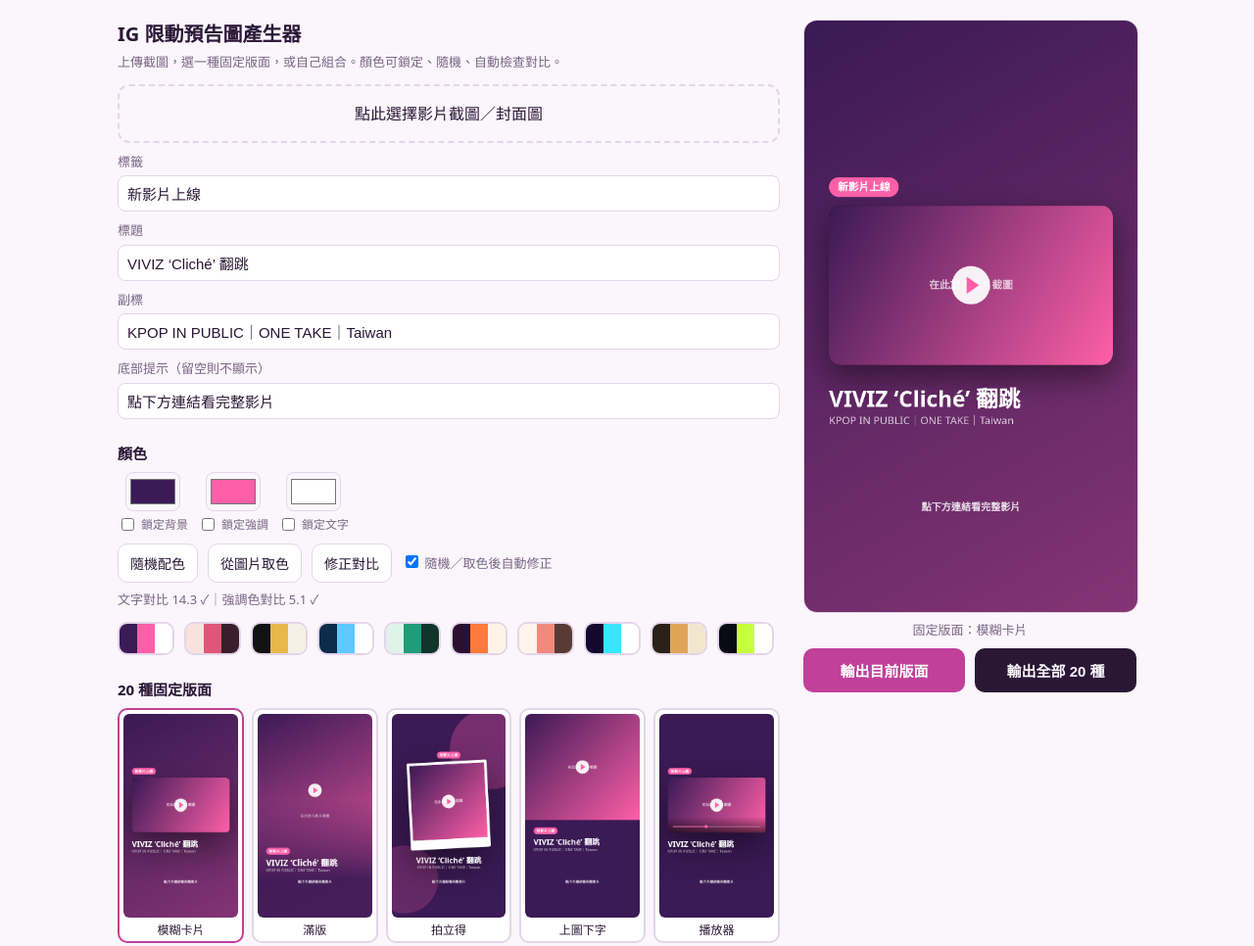
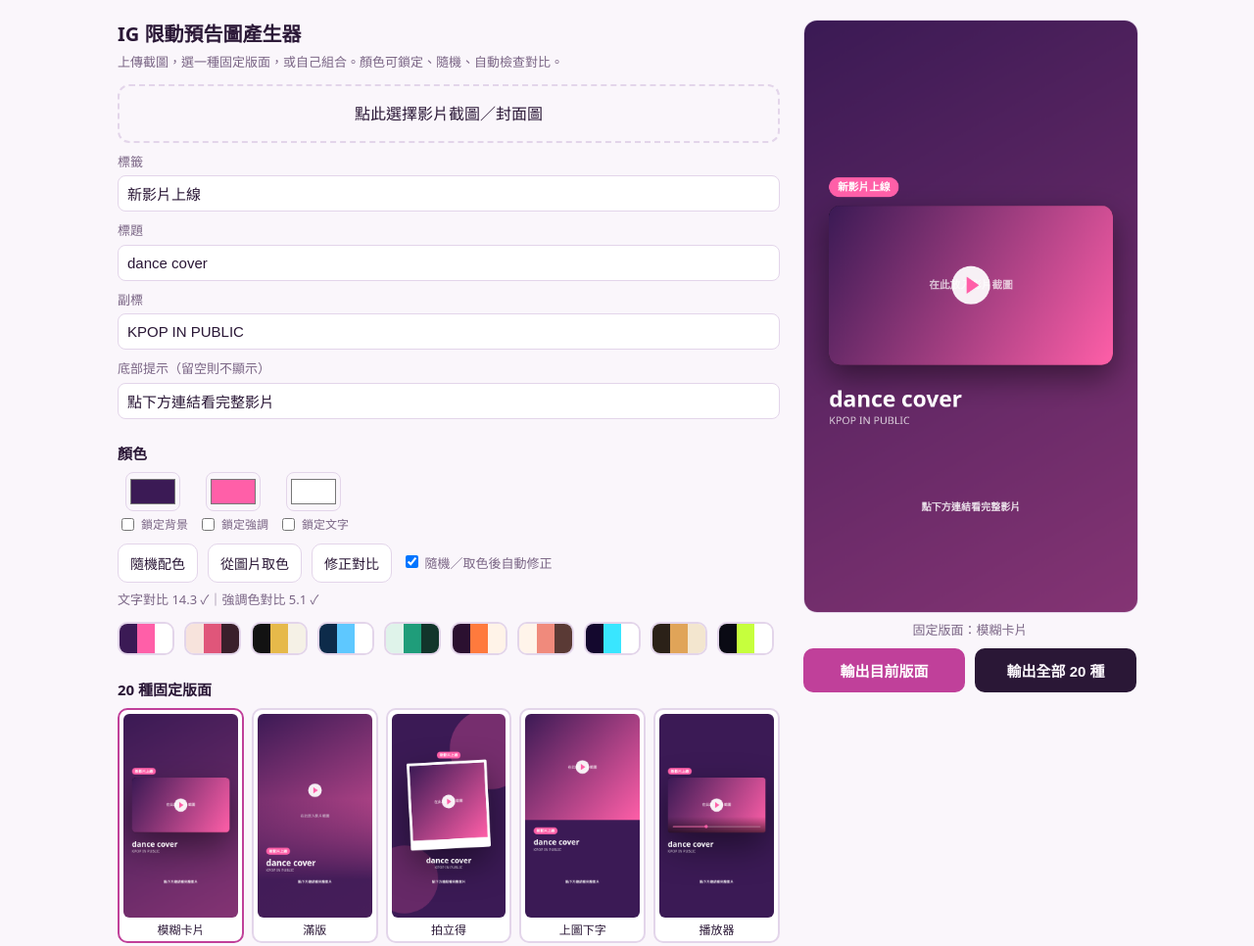
Before and after one commit to rockcold2007/reels, a plain HTML site: page index.html in a window 1280 px wide. Shown: the top 966 px of the page at 98% size. Drawn offline with Linux system fonts and the light colour scheme.

Commit message:
Add files via upload

```diff
--- a/index.html
+++ b/index.html
@@ -38,6 +38,7 @@ canvas.m{width:100%;max-width:340px;aspect-ratio:9/16;border-radius:14px;border:
 #out{display:none;margin-top:18px}
 .og{display:grid;grid-template-columns:repeat(auto-fill,minmax(130px,1fr));gap:10px;margin-top:8px}
 .og img{width:100%;border-radius:10px;display:block}
+.oi{display:grid;gap:6px}.oi .hint{margin:0;min-height:18px;text-align:center}button.dl{flex:none;width:100%;padding:10px}button.dl:disabled{opacity:.6}
 </style>
 </head>
 <body>
@@ -48,8 +49,8 @@ canvas.m{width:100%;max-width:340px;aspect-ratio:9/16;border-radius:14px;border:
 <label class="drop" for="f" id="dz">點此選擇影片截圖／封面圖</label>
 <input type="file" id="f" accept="image/*">
 <label class="l">標籤</label><input type="text" id="tag" value="新影片上線">
-<label class="l">標題</label><input type="text" id="t1" value="VIVIZ ‘Cliché’ 翻跳">
-<label class="l">副標</label><input type="text" id="t2" value="KPOP IN PUBLIC｜ONE TAKE｜Taiwan">
+<label class="l">標題</label><input type="text" id="t1" value="dance cover">
+<label class="l">副標</label><input type="text" id="t2" value="KPOP IN PUBLIC">
 <label class="l">底部提示（留空則不顯示）</label><input type="text" id="t3" value="點下方連結看完整影片">
 <h2>顏色</h2>
 <div class="row">
@@ -79,7 +80,7 @@ canvas.m{width:100%;max-width:340px;aspect-ratio:9/16;border-radius:14px;border:
 <button class="p" id="e1">輸出目前版面</button>
 <button class="p" id="e2" style="background:var(--fg);color:var(--bg)">輸出全部 20 種</button>
 </div>
-<div id="out"><p class="hint" style="margin-top:12px">長按圖片（電腦請按右鍵）即可儲存。</p><div class="og" id="og"></div></div>
+<div id="out"><p class="hint" id="dlh" style="margin-top:12px">按各張圖下方的「下載 PNG」即可儲存。</p><div class="og" id="og"></div></div>
 </section>
 </main>
 <script>
@@ -178,10 +179,14 @@ $('pick').onclick=function(){if(!o.img){$('dz').textContent='請先上傳圖片
 var k=Math.max(best[0],best[1],best[2]);if(k<200){var f=200/Math.max(k,1);best=best.map(function(v){return v*f})}
 setCols(hex(R/n*.3,G/n*.3,B/n*.3),hex(best[0],best[1],best[2]),'#ffffff')};
 $('f').addEventListener('change',function(e){var f=e.target.files[0];if(!f)return;var r=new FileReader();r.onload=function(){var i=new Image();i.onload=function(){o.img=i;$('dz').textContent='已載入：'+f.name;draw()};i.src=r.result};r.readAsDataURL(f)});
-function shot(g){var c=document.createElement('canvas');c.width=1080;c.height=1920;render(c.getContext('2d'),g,1);var im=new Image();im.src=c.toDataURL('image/png');return im}
-function out(gs){var e=$('og');e.innerHTML='';gs.forEach(function(g){e.appendChild(shot(g))});$('out').style.display='block';$('out').scrollIntoView({behavior:'smooth'})}
-$('e1').onclick=function(){out([cfg])};
-$('e2').onclick=function(){out(PR.map(function(_,i){return mk(i)}))};
+var DL=null;
+if(window.claude&&claude.use)claude.use('downloads').then(function(d){DL=d;if(!d)$('dlh').textContent='此環境無法直接下載，請長按圖片儲存。'}).catch(function(){});
+function shot(g,nm){var c=document.createElement('canvas');c.width=1080;c.height=1920;render(c.getContext('2d'),g,1);var w=document.createElement('div');w.className='oi';var im=new Image();im.src=c.toDataURL('image/png');var b=document.createElement('button');b.className='p dl';b.textContent='下載 PNG';var m=document.createElement('div');m.className='hint';
+b.onclick=function(){if(!DL){m.textContent='此環境無法下載，請長按圖片儲存';return}b.disabled=true;c.toBlob(function(bl){DL.save({filename:'story-'+nm+'.png',data:bl}).then(function(){m.textContent='已儲存'},function(e){m.textContent=e&&e.code=='declined'?'已取消':'下載失敗，請長按圖片儲存'}).then(function(){b.disabled=false})},'image/png')};
+w.appendChild(im);w.appendChild(b);w.appendChild(m);return w}
+function out(gs){var e=$('og');e.innerHTML='';gs.forEach(function(x){e.appendChild(shot(x[0],x[1]))});$('out').style.display='block';$('out').scrollIntoView({behavior:'smooth'})}
+$('e1').onclick=function(){out([[cfg,sel>=0?'v'+(sel+1):'custom']])};
+$('e2').onclick=function(){out(PR.map(function(_,i){return [mk(i),'v'+(i+1)]}))};
 build();syncCtl();syncCol();draw();
 </script>
 </body>
```
